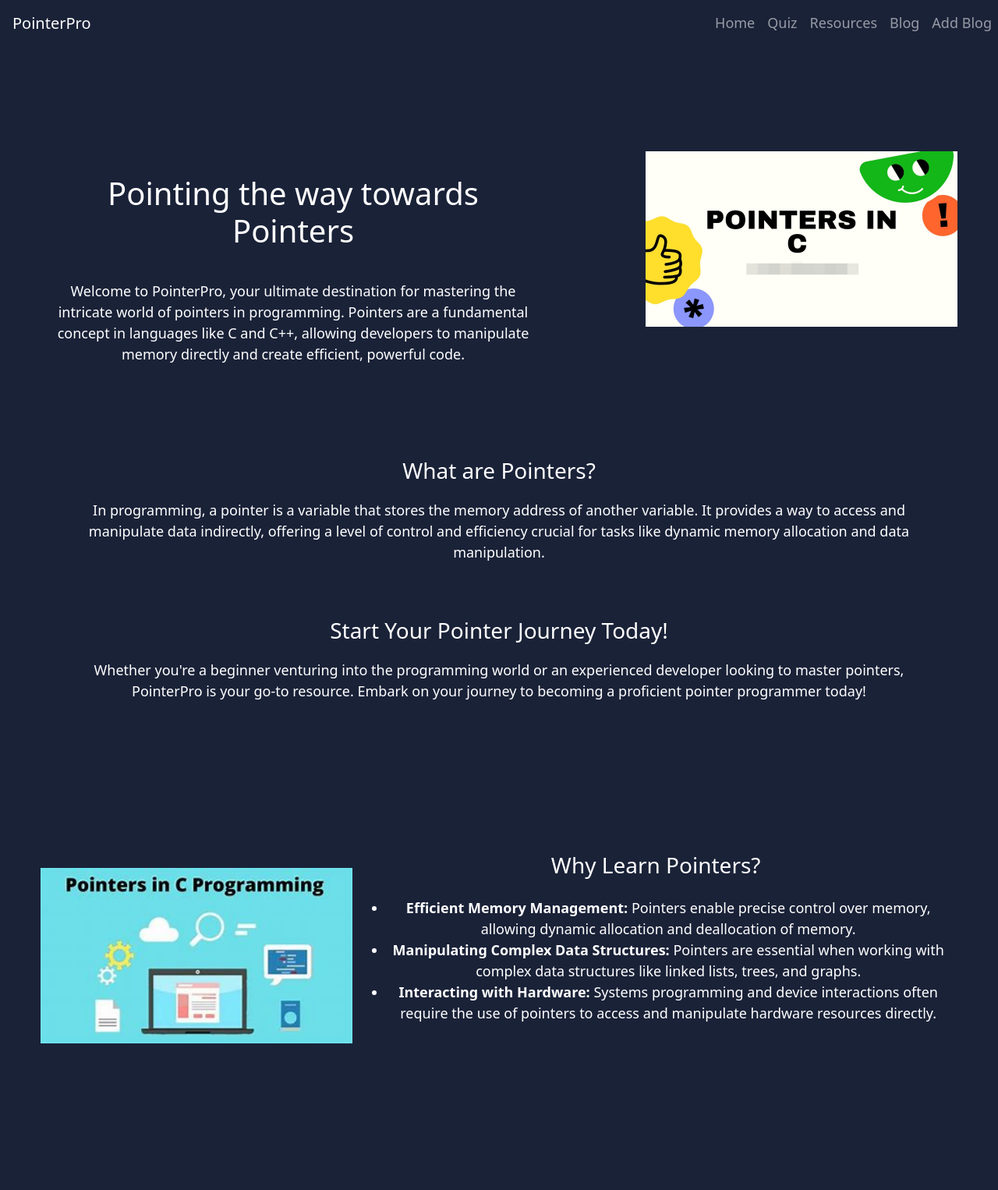
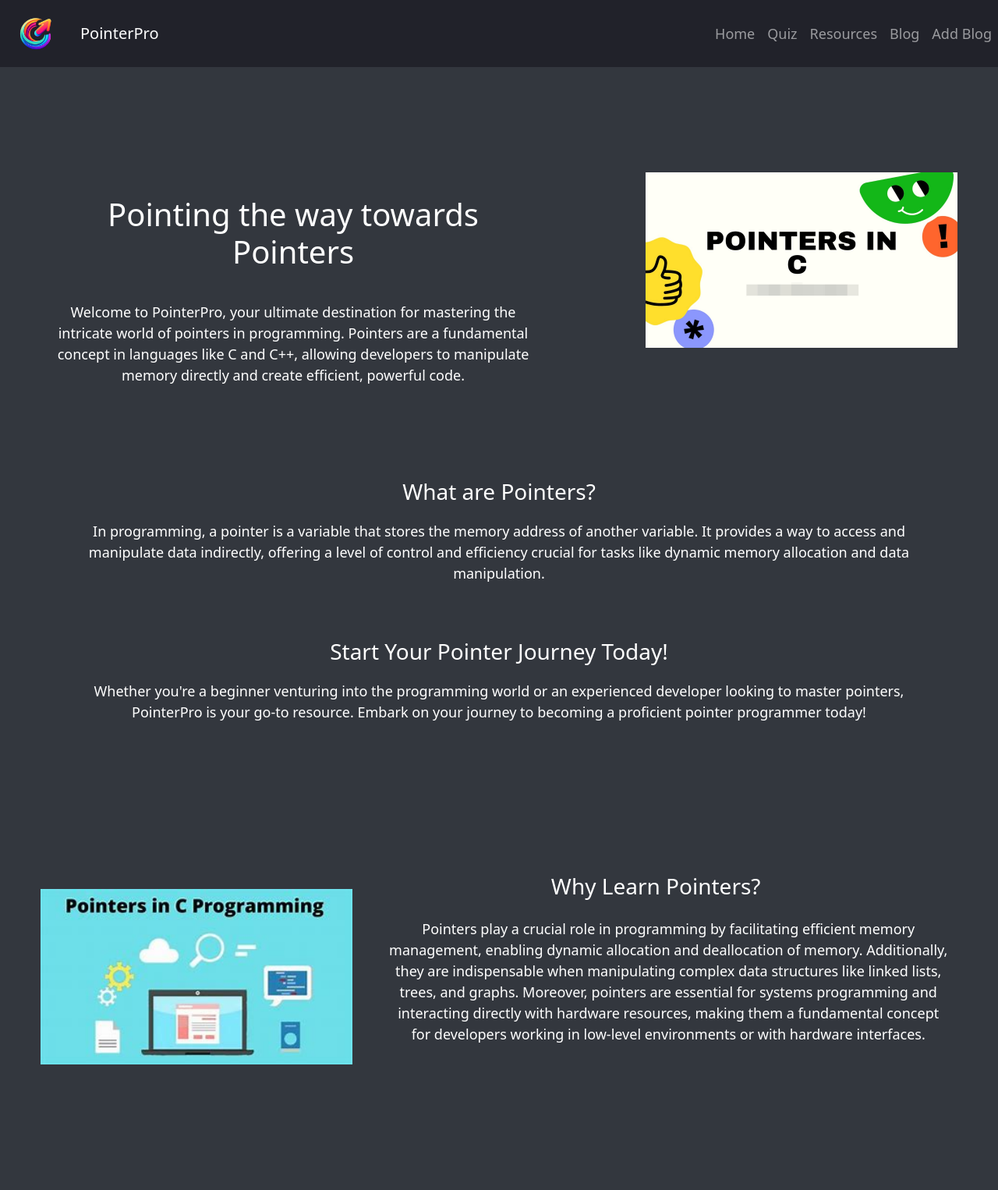
Before and after one commit to AdityaRavi7/DTL, a Flask app: page / in a window 1280 px wide. Shown: the whole page at 78% size. Before the commit the page ends 1338 px from the top, so only its background shows below. Run offline with Flask 3, Linux system fonts and the light colour scheme; some libraries are stand-ins or nearby versions.

Commit message:
update-see

```diff
--- a/requirements.txt
+++ b/requirements.txt
@@ -1,3 +1,4 @@
 Flask==3.0.2
-pymongo==3.12.0
-WTForms==3.0.0
+pymongo==4.0.2
+WTForms==3.1.2
+Flask-WTF==1.2.1
--- a/static/styles.css
+++ b/static/styles.css
@@ -1,5 +1,5 @@
 body{
-    background-color: #1A2238 ;
+    background-color: #33373E ;
 }
 h1,h2,h3,p,ul{
     color: white;
@@ -33,16 +33,7 @@ h1,h2,h3,p,ul{
     font-size: large;
 }
 
-/*
-.content {
-    display: flex;
-    align-items: center;
-} */
 
-
-/* CSS for resource.html */
-
-/* Tabs styling */
 .tabs {
     margin-left: auto;
     margin-right: auto;
@@ -112,7 +103,15 @@ h1,h2,h3,p,ul{
     color: #333;
 }
 
+.nav-logo{
+    height: 70px;
+    margin-right: 7px;
+    margin-left: 10px;
+}
 
+.navbar-brand-ms-3{
+    height: 60px;
+}
 
 
 
--- a/templates/home.html
+++ b/templates/home.html
@@ -54,9 +54,7 @@
         </span>
         <p>
           <ul>
-            <li><strong>Efficient Memory Management:</strong> Pointers enable precise control over memory, allowing dynamic allocation and deallocation of memory.</li>
-            <li><strong>Manipulating Complex Data Structures:</strong> Pointers are essential when working with complex data structures like linked lists, trees, and graphs.</li>
-            <li><strong>Interacting with Hardware:</strong> Systems programming and device interactions often require the use of pointers to access and manipulate hardware resources directly.</li>
+            Pointers play a crucial role in programming by facilitating efficient memory management, enabling dynamic allocation and deallocation of memory. Additionally, they are indispensable when manipulating complex data structures like linked lists, trees, and graphs. Moreover, pointers are essential for systems programming and interacting directly with hardware resources, making them a fundamental concept for developers working in low-level environments or with hardware interfaces.
         </ul>
         </p>
       </section>
@@ -78,7 +76,7 @@
     j.type = 'module';
     j.src = 'https://aichatbot.sendbird.com/index.js';
     f.parentNode.insertBefore(j, f);
-}(window, document, 'script', '45E4A092-162A-4E64-8A01-C44E430C8074', 'onboarding_bot');
+  }(window, document, 'script', 'A7C5BF68-B61A-4968-936B-A6D962725567', 'onboarding_bot');
   </script>
 
 {% endblock content %}
--- a/templates/layout.html
+++ b/templates/layout.html
@@ -10,12 +10,13 @@
   <link rel="stylesheet" href="{{ url_for('static', filename='styles.css') }}">
 </head>
 <body>
-    <nav class="navbar navbar-expand-lg navbar-dark" style="background-color: #1A2238;">
+    <nav class="navbar navbar-expand-lg navbar-dark" style="background-color: #21222A;">
         <button class="navbar-toggler" type="button" data-toggle="collapse" data-target="#navbarTogglerDemo01" aria-controls="navbarTogglerDemo01" aria-expanded="false" aria-label="Toggle navigation">
           <span class="navbar-toggler-icon"></span>
         </button>
         <div class="collapse navbar-collapse" id="navbarTogglerDemo01">
-          <a class="navbar-brand ms-3" href="#">PointerPro</a>
+          <img src="../static/images/pointer-logo3.png" alt="" class="nav-logo">
+          <a class="navbar-brand ms-3" href="{{ url_for('home') }}">PointerPro</a>
           <ul class="navbar-nav ms-auto mt-2 mt-lg-0">
             <li class="nav-item active">
               <a class="nav-link" href="{{ url_for('home') }}">Home</a>
--- a/templates/resources.html
+++ b/templates/resources.html
@@ -2,7 +2,7 @@
 {% block content %}
     <div class="tabs">
         <!-- Easy/Basic -->
-        <input type="radio" class="tabs__radio" name="Resource" id="Easy">
+        <input type="radio" class="tabs__radio" name="Resource" id="Easy" checked>
         <label for="Easy" class="tabs__label">Beginner</label>
         <div class="tabs__content">
             <div class="container beginner-container">
```
Also changed, not shown: static/images/pointer-logo.png (added), static/images/pointer-logo1.jpeg (added), static/images/pointer-logo2.jpeg (added), static/images/pointer-logo3.png (added). Lines whose indentation alone changed are shown as unchanged.
